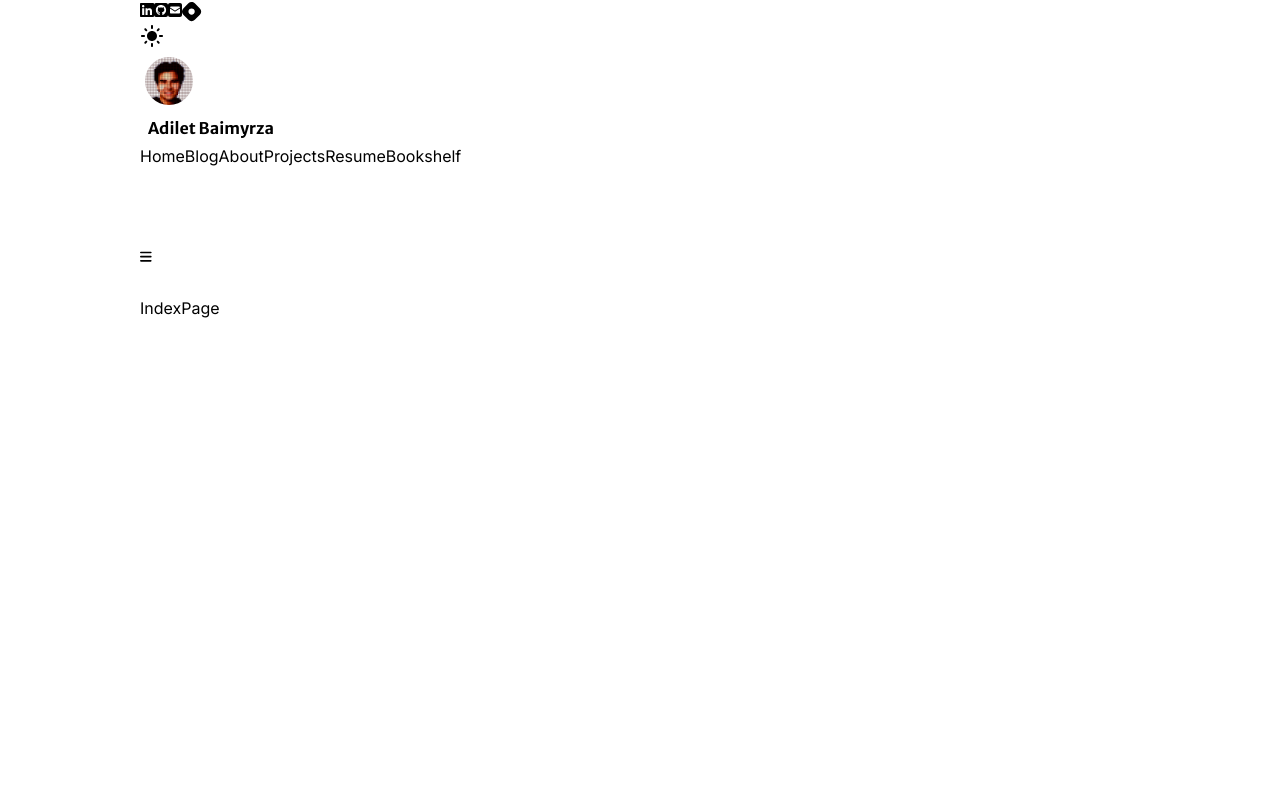
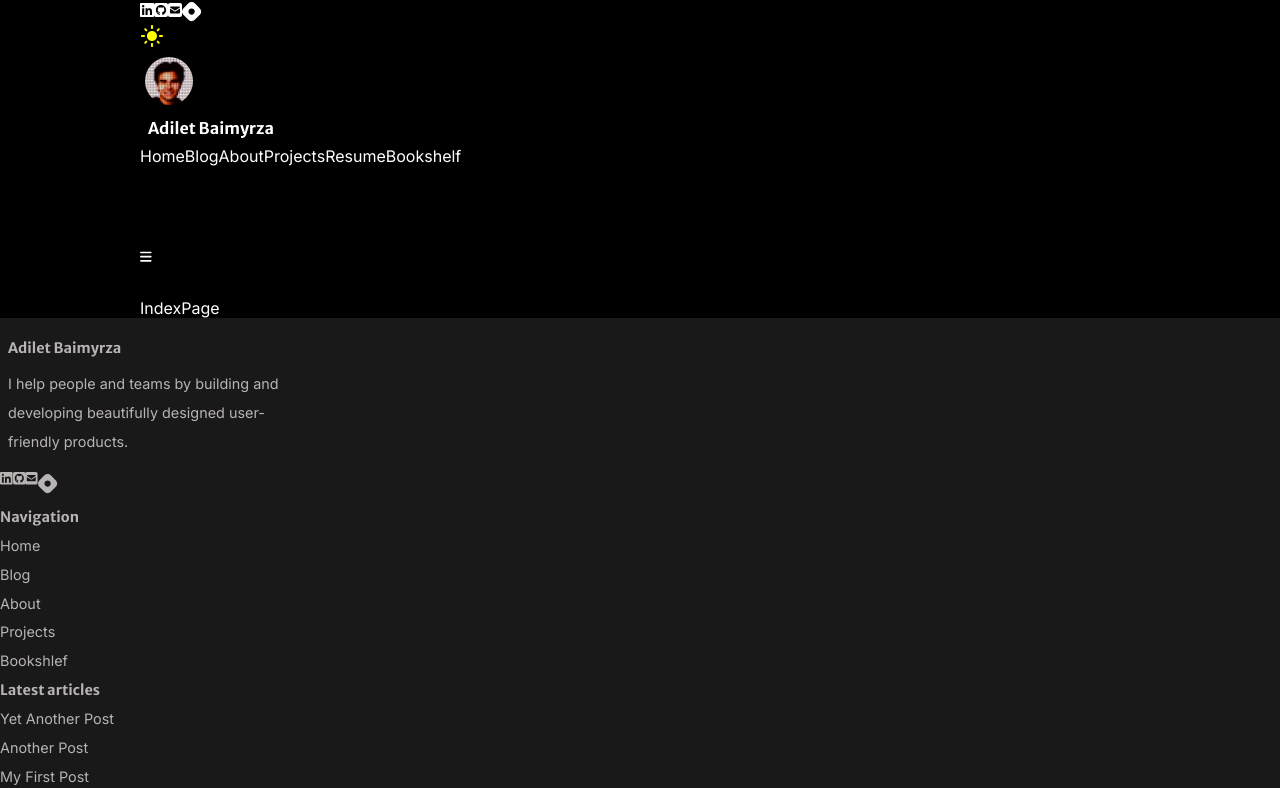
Before and after one commit to adiletbaimyrza/gatsbyjs-portfolio, a Gatsby site: page / in a window 1280 px wide. Shown: the top 788 px of the page. Built offline with nearby package versions, Linux system fonts and the light colour scheme; Gatsby itself is replaced by a stand-in of ours; some packages are replaced by stand-ins of ours.

Commit message:
Add DEV_SSR flag and update layout styles

```diff
--- a/gatsby-config.js
+++ b/gatsby-config.js
@@ -2,6 +2,9 @@
  * @type {import('gatsby').GatsbyConfig}
  */
 module.exports = {
+  flags: {
+    DEV_SSR: true,
+  },
   siteMetadata: {
     title: `gatsby-portfolio`,
     siteUrl: `https://www.yourdomain.tld`,
--- a/src/components/layout/layout.css
+++ b/src/components/layout/layout.css
@@ -86,7 +86,18 @@ h5 {
 }
 
 main {
-  height: 70vh;
   max-width: 1000px;
   margin: 0 auto;
 }
+
+body,
+html,
+#___gatsby,
+#gatsby-focus-wrapper,
+.container {
+  height: 100%;
+}
+
+main {
+  height: ;
+}
--- a/src/components/layout/layout.js
+++ b/src/components/layout/layout.js
@@ -7,14 +7,7 @@ import './layout.css'
 
 const Layout = ({ children }) => {
   useEffect(() => {
-    const userCurrentPreference = localStorage.getItem('theme')
-
-    if (userCurrentPreference) {
-      document.documentElement.classList.add(userCurrentPreference)
-    } else {
-      localStorage.setItem('theme', 'dark')
-      document.documentElement.classList.add('dark')
-    }
+    document.documentElement.classList.add('dark')
   })
 
   return (
--- a/src/components/socials/socials.js
+++ b/src/components/socials/socials.js
@@ -1,5 +1,4 @@
 import React from 'react'
-import { Link as GatsbyLink } from 'gatsby'
 
 import { FontAwesomeIcon } from '@fortawesome/react-fontawesome'
 import { faSquareGithub } from '@fortawesome/free-brands-svg-icons'
@@ -21,15 +20,15 @@ const HASHNODE_URL = 'https://adiletbaimyrza.hashnode.dev'
 
 const SocialLink = ({ to, children, id }) => (
   <li className={socialsItemWrapper}>
-    <GatsbyLink
+    <a
       className={socialsItem}
       id={id}
-      to={to}
+      href={to}
       target="_blank"
       rel="noopener noreferrer"
     >
       {children}
-    </GatsbyLink>
+    </a>
   </li>
 )
 
--- a/src/components/toggleThemeButton/toggleThemeButton.js
+++ b/src/components/toggleThemeButton/toggleThemeButton.js
@@ -12,15 +12,18 @@ import {
 } from './toggleThemeButton.module.css'
 
 const ToggleThemeButton = () => {
-  const initialTheme = localStorage.getItem('theme')
+  const initialTheme =
+    typeof window !== 'undefined' ? localStorage.getItem('theme') : 'dark'
   const [theme, setTheme] = useState(initialTheme)
   const [isClicked, setIsClicked] = useState(false)
-  const audio = new Audio(switchSound)
+  const audio = typeof window !== 'undefined' ? new Audio(switchSound) : null
 
   const toggleTheme = () => {
     setTheme((theme) => (theme === 'light' ? 'dark' : 'light'))
     setIsClicked(true)
-    audio.play()
+    if (audio) {
+      audio.play()
+    }
   }
 
   useEffect(() => {
```
